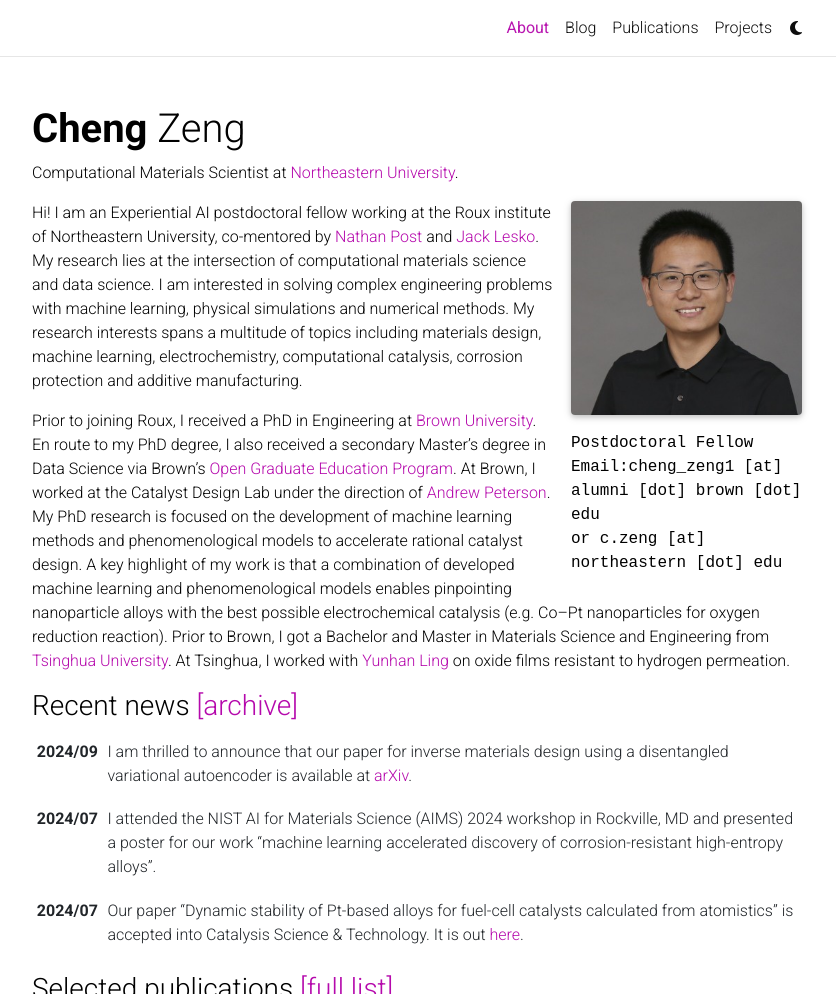
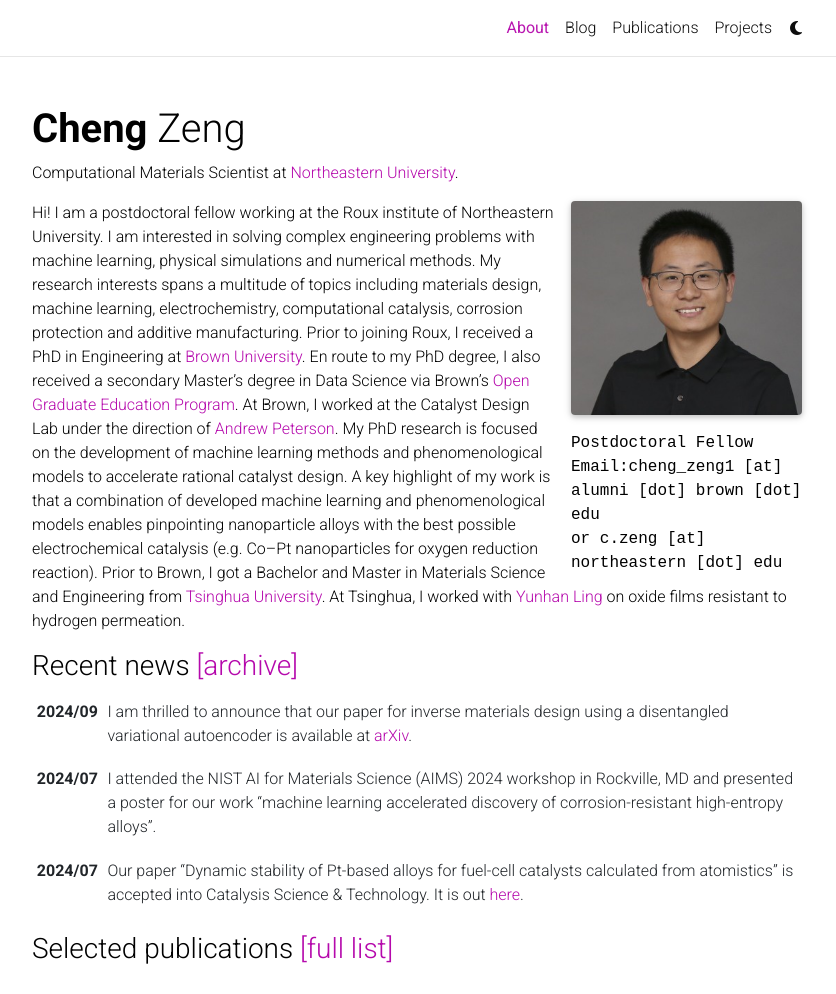
Before and after one commit to cengc13/website, a Jekyll site: the page built from _pages/about.md, in a window 1280 px wide and 1288 px high, cut to the strip 0-994 px from the top of the window. Shown: the whole strip, without its empty margins (223-1059 px from the left). Built offline with Jekyll 4.4.1, drawn with Linux system fonts in a browser that asks for light colours; comment, search, counter and statistics services are not loaded; a style sheet for code colours, icons or effects is not loaded.

Commit message:
slim about me

```diff
--- a/_pages/about.md
+++ b/_pages/about.md
@@ -17,8 +17,7 @@
 social: false  # includes social icons at the bottom of the page
 ---
 
-Hi! I am an Experiential AI postdoctoral fellow working at the Roux institute of Northeastern University, co-mentored by <a href='https://roux.northeastern.edu/people/nathan-post/'>Nathan Post</a> and <a href='https://roux.northeastern.edu/people/jack-lesko/'>Jack Lesko</a>. My research lies at the intersection of computational materials science and data science. I am interested in solving complex engineering problems with machine learning, physical simulations and numerical methods. My research interests spans a multitude of topics including materials design, machine learning, electrochemistry,  computational catalysis, corrosion protection and additive manufacturing.
-
+Hi! I am a postdoctoral fellow working at the Roux institute of Northeastern University. I am interested in solving complex engineering problems with machine learning, physical simulations and numerical methods. My research interests spans a multitude of topics including materials design, machine learning, electrochemistry,  computational catalysis, corrosion protection and additive manufacturing.
 Prior to joining Roux, I received a PhD in Engineering at <a href='https://www.brown.edu/'>Brown University</a>.  En route to my PhD degree, I also received a secondary Master's degree in Data Science via Brown's <a href='https://graduateschool.brown.edu/academics-research/distinctive-opportunities/open-graduate-education'>Open Graduate Education Program</a>. At Brown, I worked at the Catalyst Design Lab under the direction of <a href='https://engineering.brown.edu/people/andrew-peterson'>Andrew Peterson</a>. My PhD research is focused on the development of machine learning methods and phenomenological models to accelerate rational catalyst design. A key highlight of my work is that a combination of developed machine learning and phenomenological models enables pinpointing nanoparticle alloys with the best possible electrochemical catalysis (e.g. Co--Pt nanoparticles for oxygen reduction reaction). Prior to Brown, I got a Bachelor and Master in Materials Science and Engineering from <a href='https://www.tsinghua.edu.cn/en/'>Tsinghua University</a>. At Tsinghua, I worked with <a href='https://www.researchgate.net/profile/Yunhan-Ling-2'>Yunhan Ling</a> on oxide films resistant to hydrogen permeation.
 
 <!-- Currently I live in Portland of Maine with my family. Outside office, I like long-distance running, machine learning competitions on <a href='https://www.kaggle.com/'>Kaggle</a>, and playing video games. -->
```
